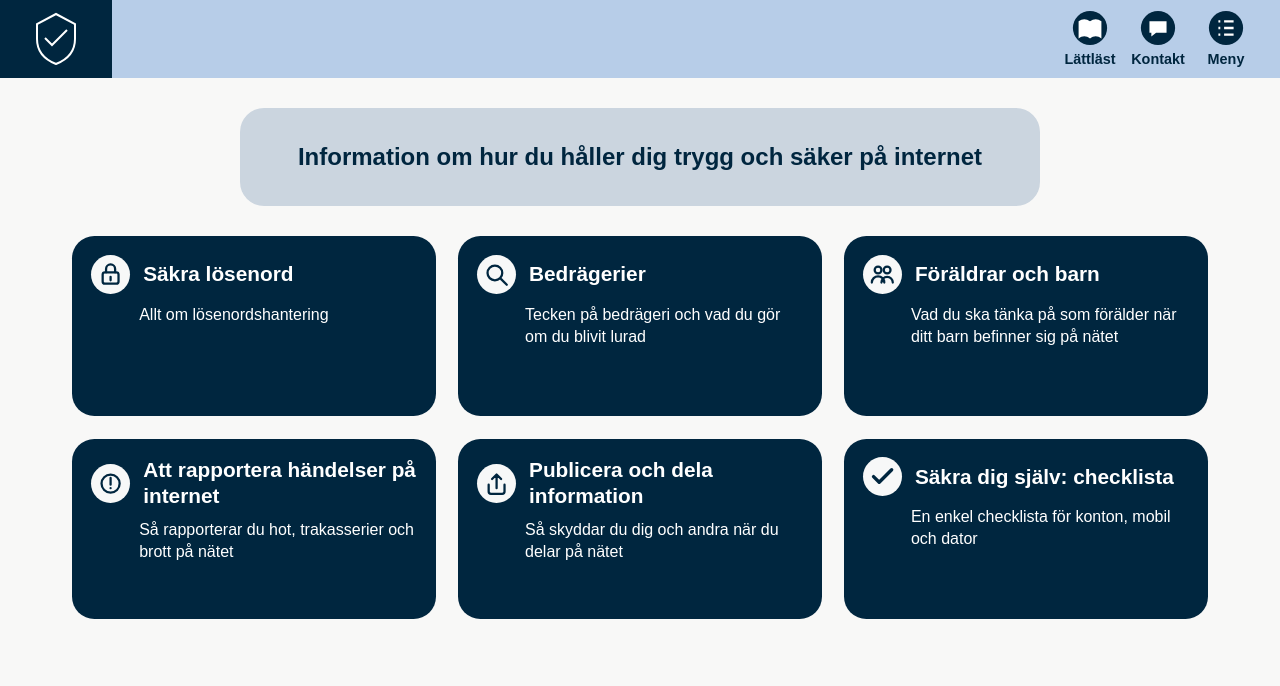
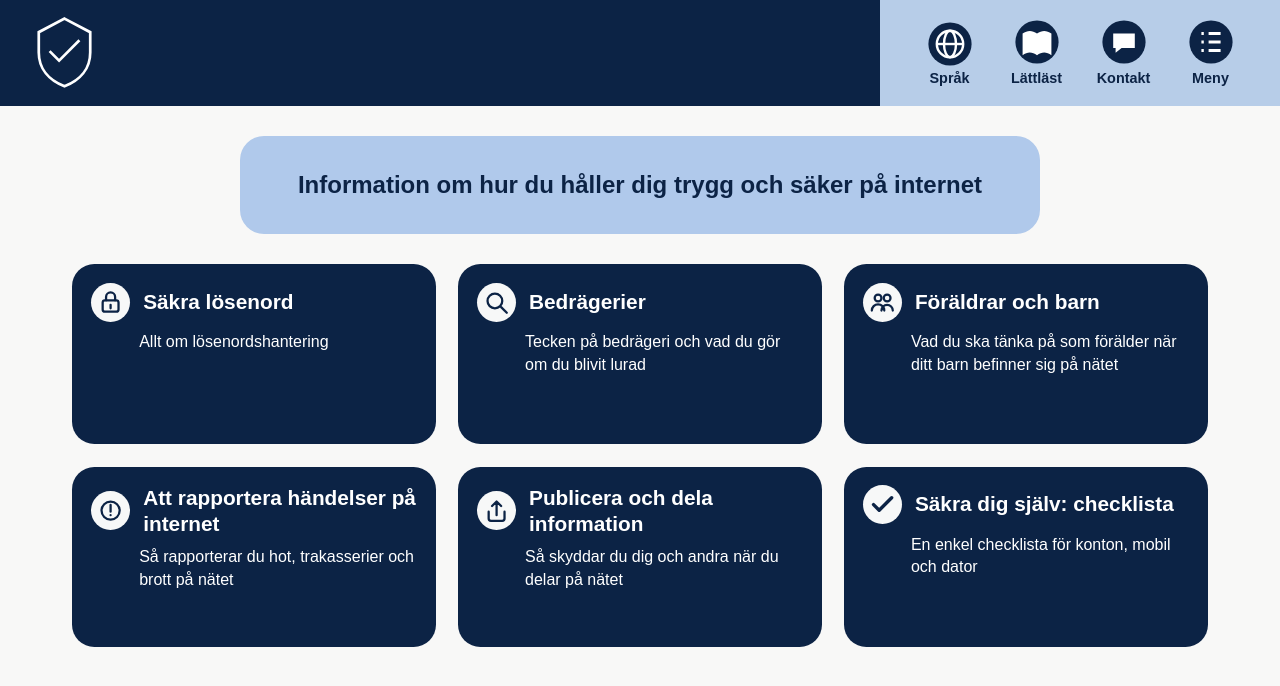
Before and after one commit to mariaalander/Digital-Accessibility-Group-2, a plain HTML site: page index.html in a window 1280 px wide. Drawn offline with Linux system fonts and the light colour scheme.

Commit message:
ändrat förstasidan och lagt till språkknapp

```diff
--- a/index.html
+++ b/index.html
@@ -1,6 +1,5 @@
 <!doctype html>
 <html lang="sv">
-  <!--Testar att pusha-->
   <head>
     <meta charset="UTF-8" />
     <meta name="viewport" content="width=device-width, initial-scale=1.0" />
@@ -11,8 +10,9 @@
     <title>Trygg på internet</title>
     <style>
       :root {
-        --navy: #00263f;
+        --navy: #0c2345;
         --light-blue: #b7cde8;
+        --title-blue: #b0c9eb;
         --card-icon: #f7f8f8;
         --intro: #cbd5df;
         --page-background: #f8f8f7;
@@ -71,33 +71,34 @@
 
       .site-header {
         display: flex;
-        min-height: 74px;
+        min-height: 100px;
         background: var(--navy);
       }
 
       .brand {
         display: flex;
         align-items: center;
+        flex: 1;
         padding: 0.75rem 2rem;
       }
 
       .brand svg {
-        width: 48px;
-        height: 54px;
+        width: 65px;
+        height: 75px;
       }
 
       .site-navigation {
         display: flex;
         align-items: stretch;
         justify-content: flex-end;
-        flex: 1;
-        padding-right: 1.25rem;
+        gap: 0.75rem;
+        padding: 0.75rem 2rem;
         background: var(--light-blue);
       }
 
       .nav-link {
         display: flex;
-        min-width: 68px;
+        min-width: 75px;
         flex-direction: column;
         align-items: center;
         justify-content: center;
@@ -109,9 +110,26 @@
       }
 
       .nav-link svg {
-        width: 38px;
-        height: 38px;
+        width: 48px;
+        height: 48px;
         fill: var(--navy);
+      }
+
+      .language-button {
+        border: none;
+        background: transparent;
+        color: var(--navy);
+        font-family: inherit;
+        cursor: pointer;
+      }
+
+      .language-button:hover {
+        opacity: 0.8;
+      }
+
+      .language-button:focus-visible {
+        outline: 4px solid var(--focus);
+        outline-offset: 4px;
       }
 
       main {
@@ -125,7 +143,7 @@
         margin: 0 auto 1.9rem;
         padding: 2.0rem 1.5rem;
         border-radius: 1.5rem;
-        background: var(--intro);
+        background: var(--title-blue);
         text-align: center;
         font-size: 1.5rem;
         font-weight: 700;
@@ -263,6 +281,30 @@
       </a>
 
       <nav class="site-navigation" aria-label="Huvudmeny">
+
+        <button class="nav-link language-button" type="button"
+                aria-label="Byt språk">
+          <svg viewBox="0 0 40 40" aria-hidden="true">
+            <circle cx="20" cy="20" r="18" />
+
+            <circle cx="20" cy="20" r="11"
+                    fill="none"
+                    stroke="#ffffff"
+                    stroke-width="2" />
+
+            <ellipse cx="20" cy="20" rx="5" ry="11"
+                     fill="none"
+                     stroke="#ffffff"
+                     stroke-width="2" />
+
+            <path d="M9 20h22"
+                  fill="none"
+                  stroke="#ffffff"
+                  stroke-width="2" />
+          </svg>
+          <span>Språk</span>
+        </button>
+
         <a class="nav-link" href="#lattlast">
           <svg viewBox="0 0 40 40" aria-hidden="true">
             <circle cx="20" cy="20" r="18" />
```
Also changed, not shown: sv/fraud_sv.html (+40 -1 lines).
